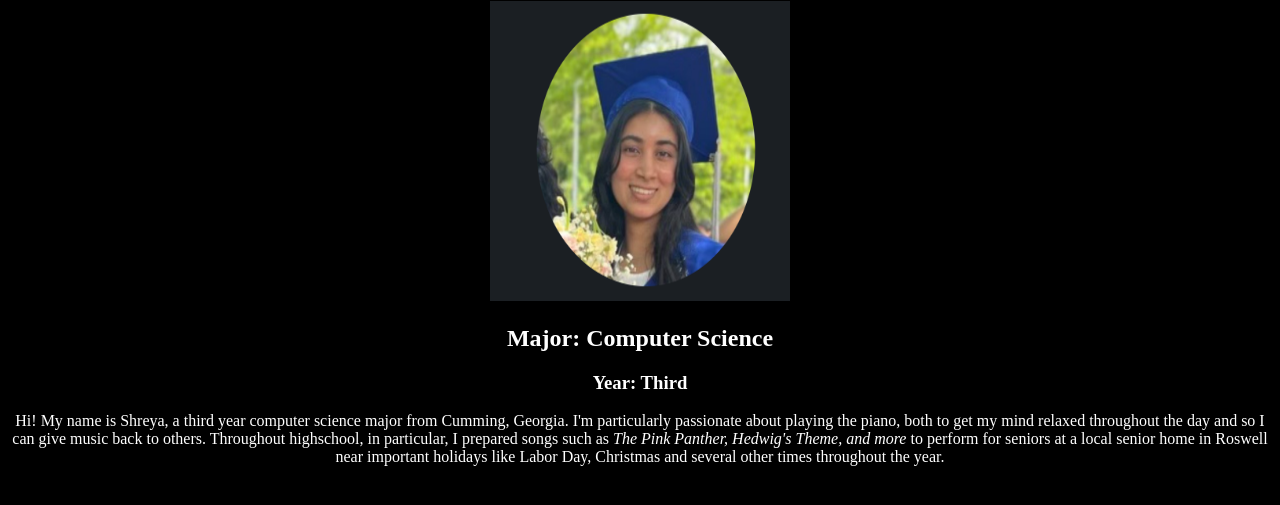
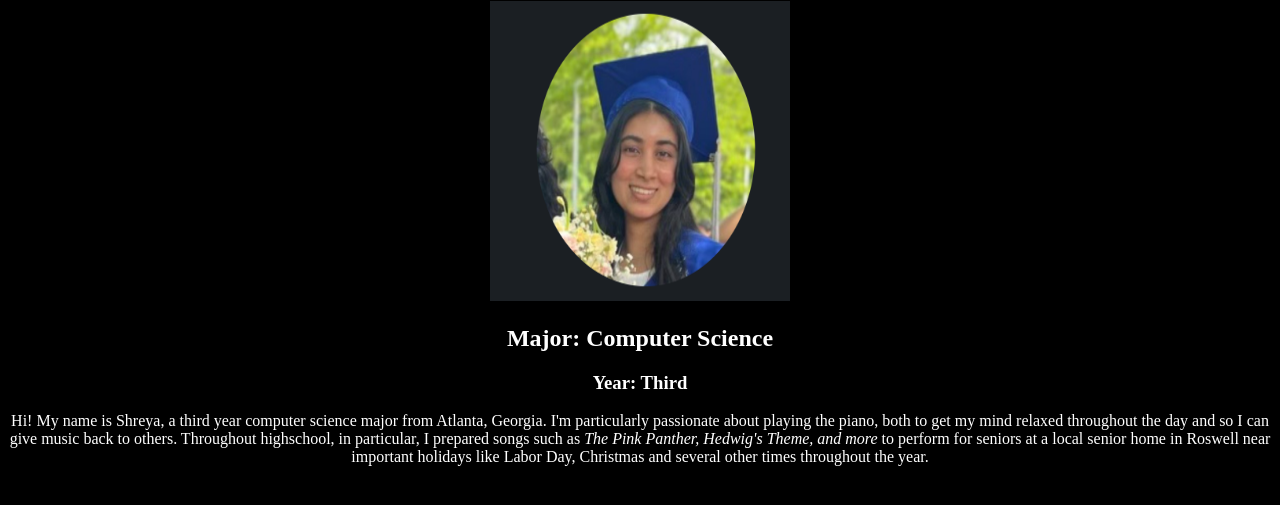
Before and after one commit to shreya-devaraju/BitsOfGoodAssesment-ShreyaD, a plain HTML site: page index.html in a window 1280 px wide. Shown: the part 79-584 px from the top of the page. Drawn offline with Linux system fonts and the light colour scheme.

Commit message:
More paragraph changes

```diff
--- a/index.html
+++ b/index.html
@@ -10,7 +10,7 @@
         <h2>Major: Computer Science</h2>
         <h3>Year: Third</h3>
         <p>
-            Hi! My name is Shreya, a third year computer science major from Cumming, Georgia. I'm particularly passionate about playing the piano, both to get my mind relaxed throughout the day
+            Hi! My name is Shreya, a third year computer science major from Atlanta, Georgia. I'm particularly passionate about playing the piano, both to get my mind relaxed throughout the day
             and so I can give music back to others. Throughout highschool, in particular, I prepared songs such as <i>The Pink Panther, Hedwig's Theme, and more</i>
             to perform for seniors at a local senior home in Roswell near important holidays like Labor Day, Christmas and several other times throughout the year.
         </p>
```
